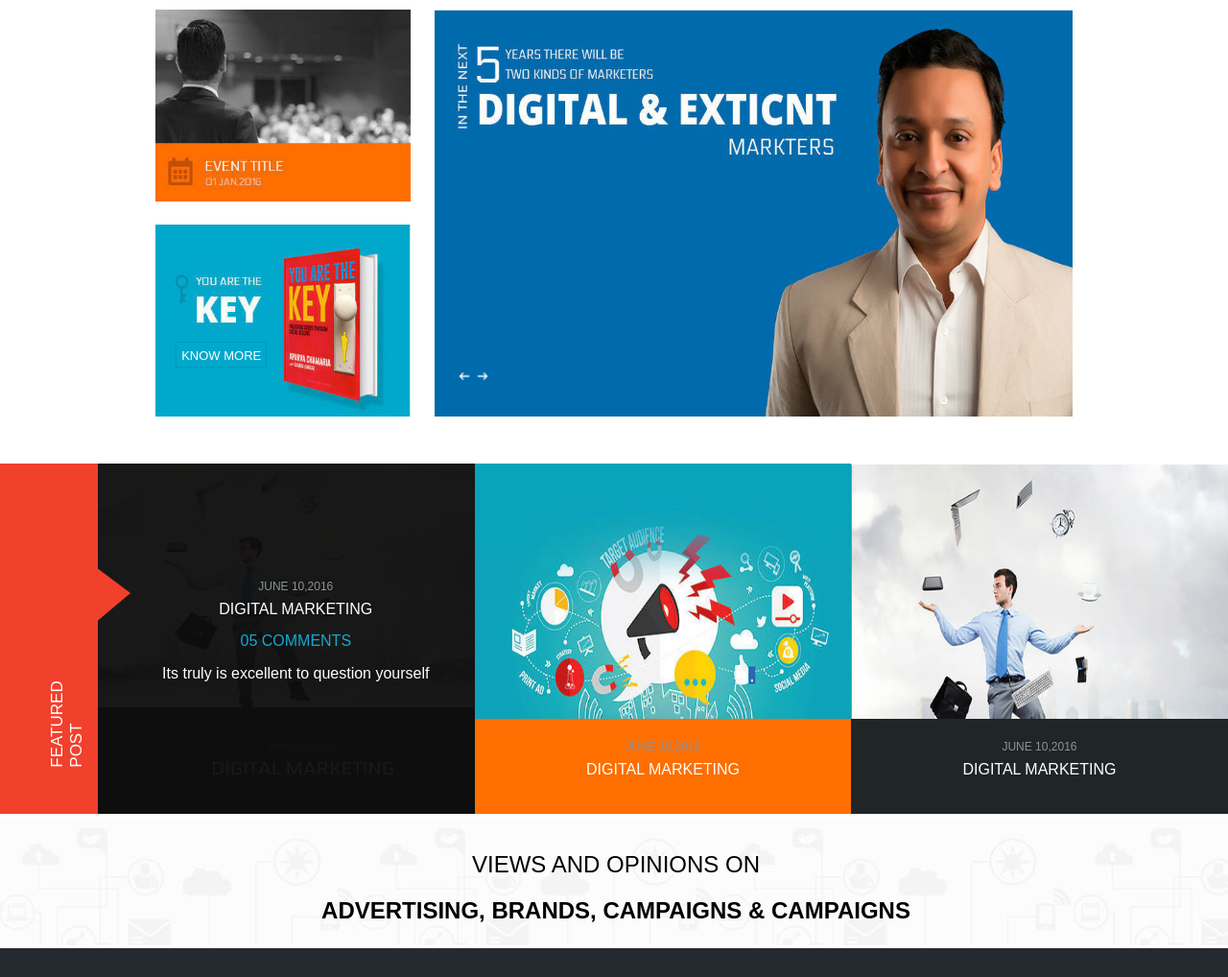
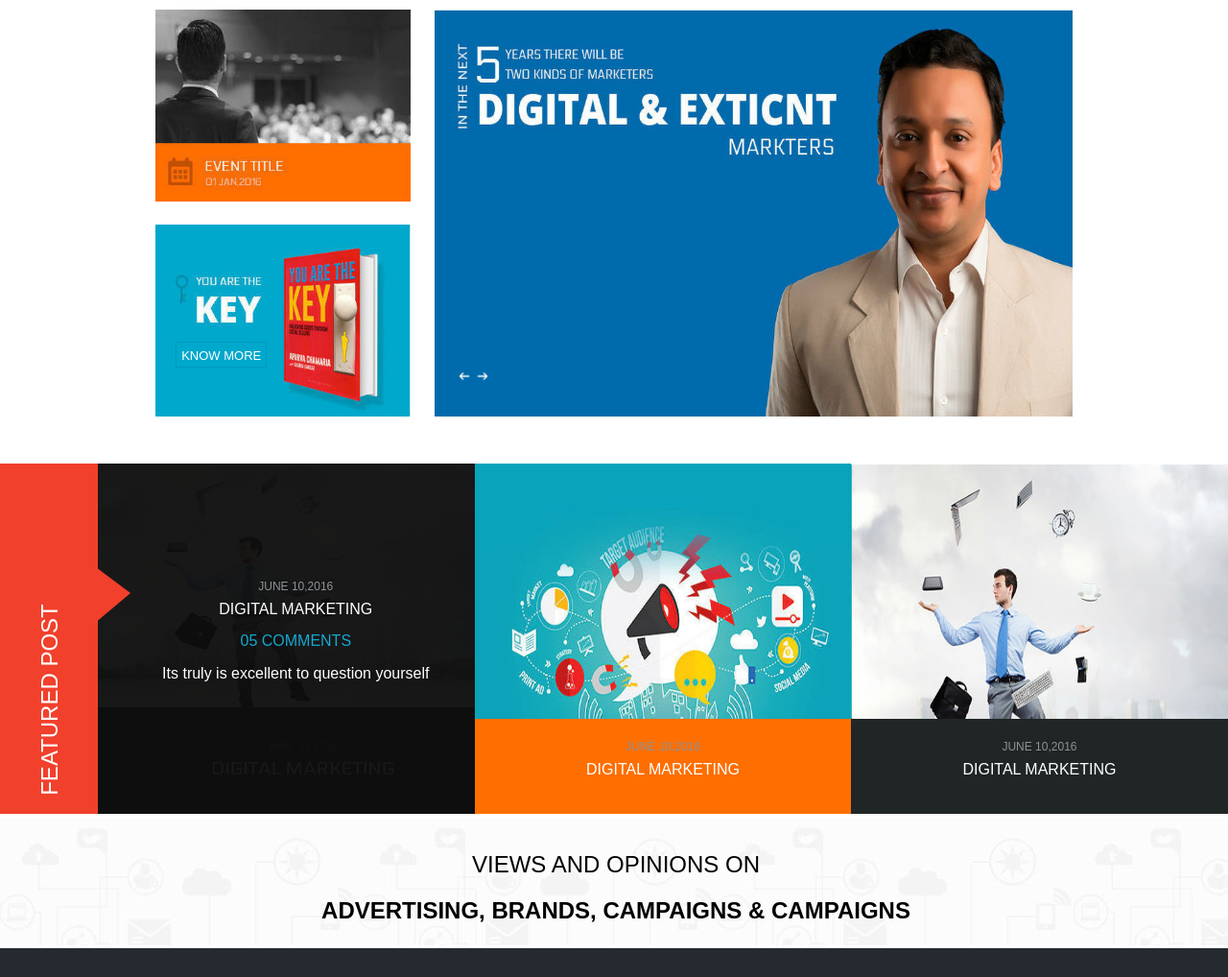
Before and after one commit to mahak891/abcd-design, a plain HTML site: page abcd design.html in a window 1280 px wide. Shown: the part 72-1090 px from the top of the page at 96% size. Drawn offline with Linux system fonts and the light colour scheme.

Commit message:
some_changes

```diff
--- a/css/abcd design.css
+++ b/css/abcd design.css
@@ -206,8 +206,9 @@ body{
 	color: white;
 	position: absolute;
 	bottom: 81px;
-	right: -37px;
-  font-size: 17px;
+	right: -49px;
+  font-size: 24px;
+  white-space: nowrap;
 }
 
 .image-block {
```
